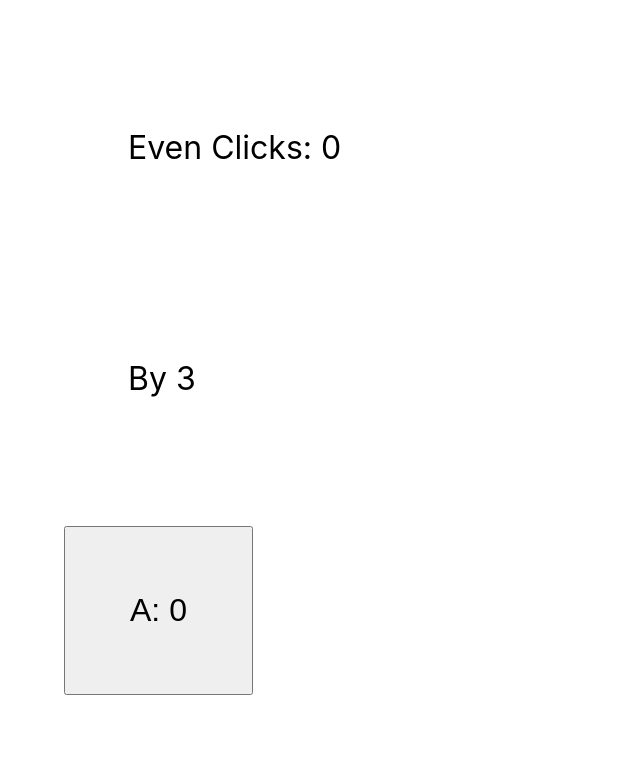
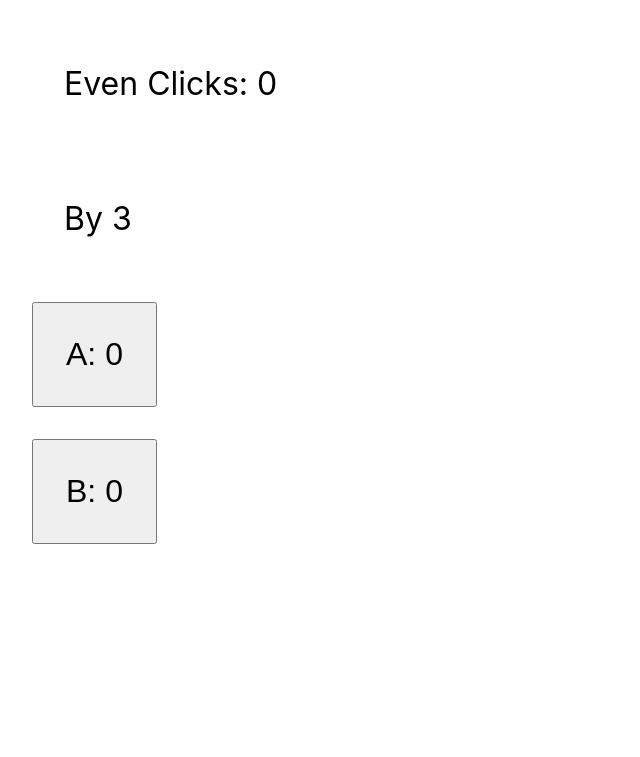
Before and after one commit to BrendanCannell/react-review, a React (Create React App) app: page / in a window 1280 px wide. Shown: the top 757 px of the page, without its empty margins (0-640 px from the left). Built offline with nearby package versions, Linux system fonts and the light colour scheme.

Commit message:
Reduced margins/padding

```diff
--- a/src/App.css
+++ b/src/App.css
@@ -1,7 +1,7 @@
 p, button {
   display: block;
   font-size: 2em;
-  margin: 2em;
-  padding: 2em;
+  margin: 1em;
+  padding: 1em;
   /* text-align: center; */
 }
```
